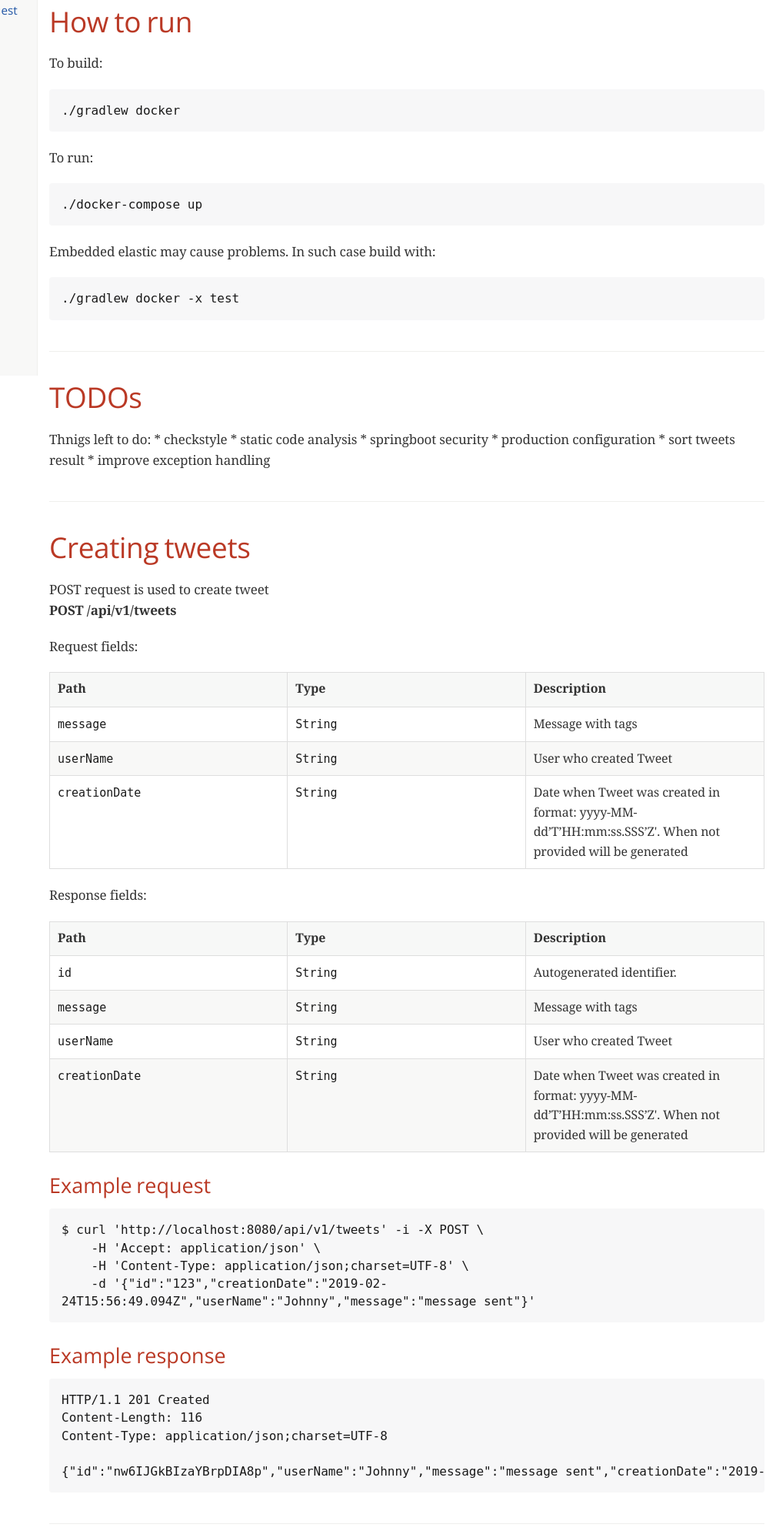
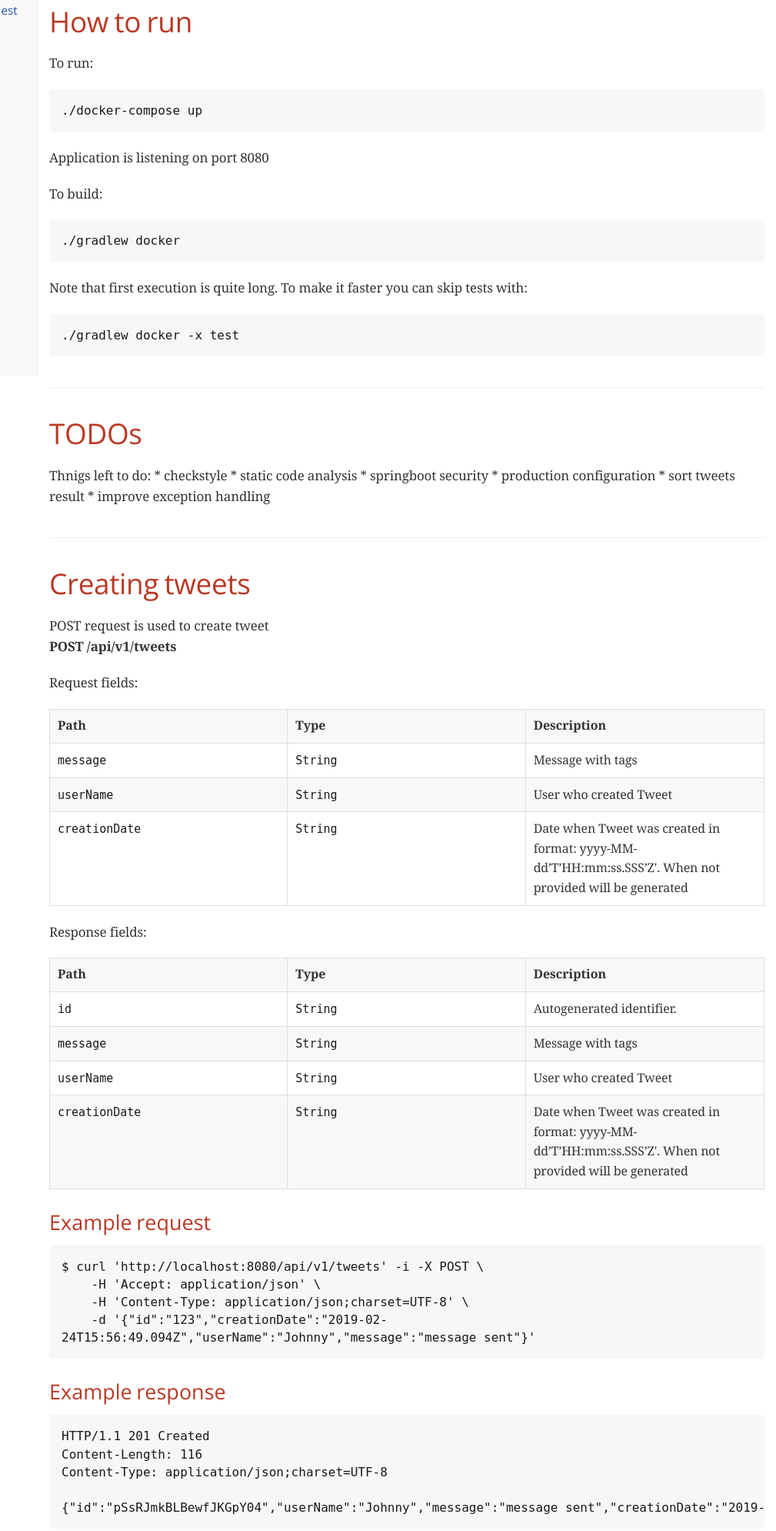
Before and after one commit to luktroch/think40-twitter, a plain HTML site: page docs/html5/index.html in a window 1280 px wide. Shown: the part 312-2301 px from the top of the page at 77% size, without its empty margins (271-1280 px from the left). Drawn offline with nearby package versions, Linux system fonts and the light colour scheme; a web font is replaced by a local one.

```diff
--- a/docs/html5/index.html
+++ b/docs/html5/index.html
@@ -464,6 +464,17 @@ Contains integration tests with embedded elastic server.<br>
 <h2 id="_how_to_run">How to run</h2>
 <div class="sectionbody">
 <div class="paragraph">
+<p>To run:<br></p>
+</div>
+<div class="listingblock">
+<div class="content">
+<pre>./docker-compose up</pre>
+</div>
+</div>
+<div class="paragraph">
+<p>Application is listening on port 8080</p>
+</div>
+<div class="paragraph">
 <p>To build:<br></p>
 </div>
 <div class="listingblock">
@@ -472,15 +483,7 @@ Contains integration tests with embedded elastic server.<br>
 </div>
 </div>
 <div class="paragraph">
-<p>To run:<br></p>
-</div>
-<div class="listingblock">
-<div class="content">
-<pre>./docker-compose up</pre>
-</div>
-</div>
-<div class="paragraph">
-<p>Embedded elastic may cause problems. In such case build with:<br></p>
+<p>Note that first execution is quite long. To make it faster you can skip tests with:<br></p>
 </div>
 <div class="listingblock">
 <div class="content">
@@ -602,7 +605,7 @@ Contains integration tests with embedded elastic server.<br>
 Content-Length: 116
 Content-Type: application/json;charset=UTF-8
 
-{"id":"nw6IJGkBIzaYBrpDIA8p","userName":"Johnny","message":"message sent","creationDate":"2019-02-24T15:56:49.094Z"}</code></pre>
+{"id":"pSsRJmkBLBewfJKGpY04","userName":"Johnny","message":"message sent","creationDate":"2019-02-24T15:56:49.094Z"}</code></pre>
 </div>
 </div>
 </div>
@@ -716,7 +719,7 @@ Content-Type: application/json;charset=UTF-8
 Content-Length: 162
 Content-Type: application/json;charset=UTF-8
 
-{"tweets":[{"id":"mw6IJGkBIzaYBrpDEQ8N","message":"message with #tag","creationDate":"2019-02-25T12:01:30.847Z"}],"paging":{"totalCount":1,"limit":10,"offset":0}}</code></pre>
+{"tweets":[{"id":"oSsRJmkBLBewfJKGho0q","message":"message with #tag","creationDate":"2019-02-25T19:11:16.421Z"}],"paging":{"totalCount":1,"limit":10,"offset":0}}</code></pre>
 </div>
 </div>
 </div>
@@ -834,7 +837,7 @@ Content-Type: application/json;charset=UTF-8
 Content-Length: 261
 Content-Type: application/json;charset=UTF-8
 
-{"tweets":[{"id":"qQ6IJGkBIzaYBrpDIQ-N","message":"#sample message","creationDate":"2019-02-25T12:01:35.114Z"},{"id":"qA6IJGkBIzaYBrpDIQ95","message":"#sample message","creationDate":"2019-02-25T12:01:35.093Z"}],"paging":{"totalCount":20,"limit":2,"offset":10}}</code></pre>
+{"tweets":[{"id":"rysRJmkBLBewfJKGp41d","message":"#sample message","creationDate":"2019-02-25T19:11:25.016Z"},{"id":"risRJmkBLBewfJKGp41E","message":"#sample message","creationDate":"2019-02-25T19:11:24.991Z"}],"paging":{"totalCount":20,"limit":2,"offset":10}}</code></pre>
 </div>
 </div>
 </div>
@@ -843,7 +846,7 @@ Content-Type: application/json;charset=UTF-8
 </div>
 <div id="footer">
 <div id="footer-text">
-Last updated 2019-02-25 15:05:55 +01:00
+Last updated 2019-02-25 20:09:18 +01:00
 </div>
 </div>
 </body>
```
Also changed, not shown: 4 other files.
